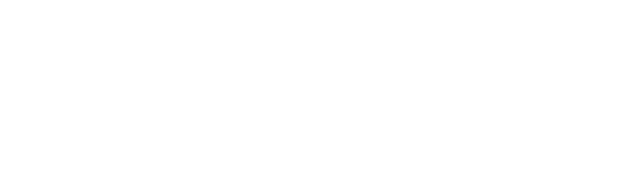
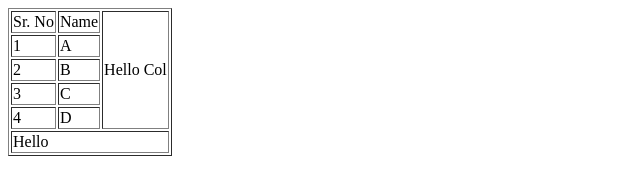
Before and after one commit to prateek-budhiraja/html-css-js, a website: page bootcamp-projects/live-class-1/third.html in a window 1280 px wide. Shown: the whole page, without its empty margins (0-640 px from the left). Drawn offline with Linux system fonts and the light colour scheme.

Commit message:
added table

```diff
--- a/bootcamp-projects/live-class-1/third.html
+++ b/bootcamp-projects/live-class-1/third.html
@@ -1,14 +1,44 @@
 <!DOCTYPE html>
 <html lang="en">
+
 <head>
   <meta charset="UTF-8" />
   <meta name="viewport" content="width=device-width, initial-scale=1.0" />
   <meta http-equiv="X-UA-Compatible" content="ie=edge" />
   <title>tables and forms</title>
 </head>
+
 <body>
   <!-- tables -->
+  <!-- TODO: read about table attributes from mdn -->
+  <table border>
+    <tr>
+      <td>Sr. No</td>
+      <td>Name</td>
+      <td rowspan="5">Hello Col</td>
+    </tr>
+    <tr>
+      <td>1</td>
+      <td>A</td>
+    </tr>
+    <tr>
+      <td>2</td>
+      <td>B</td>
+    </tr>
+    <tr>
+      <td>3</td>
+      <td>C</td>
+    </tr>
+    <tr>
+      <td>4</td>
+      <td>D</td>
+    </tr>
+    <tr>
+      <td colspan="3">Hello</td>
+    </tr>
+  </table>
 
   <!-- forms -->
 </body>
+
 </html>
```
Lines whose indentation alone changed are shown as unchanged.
